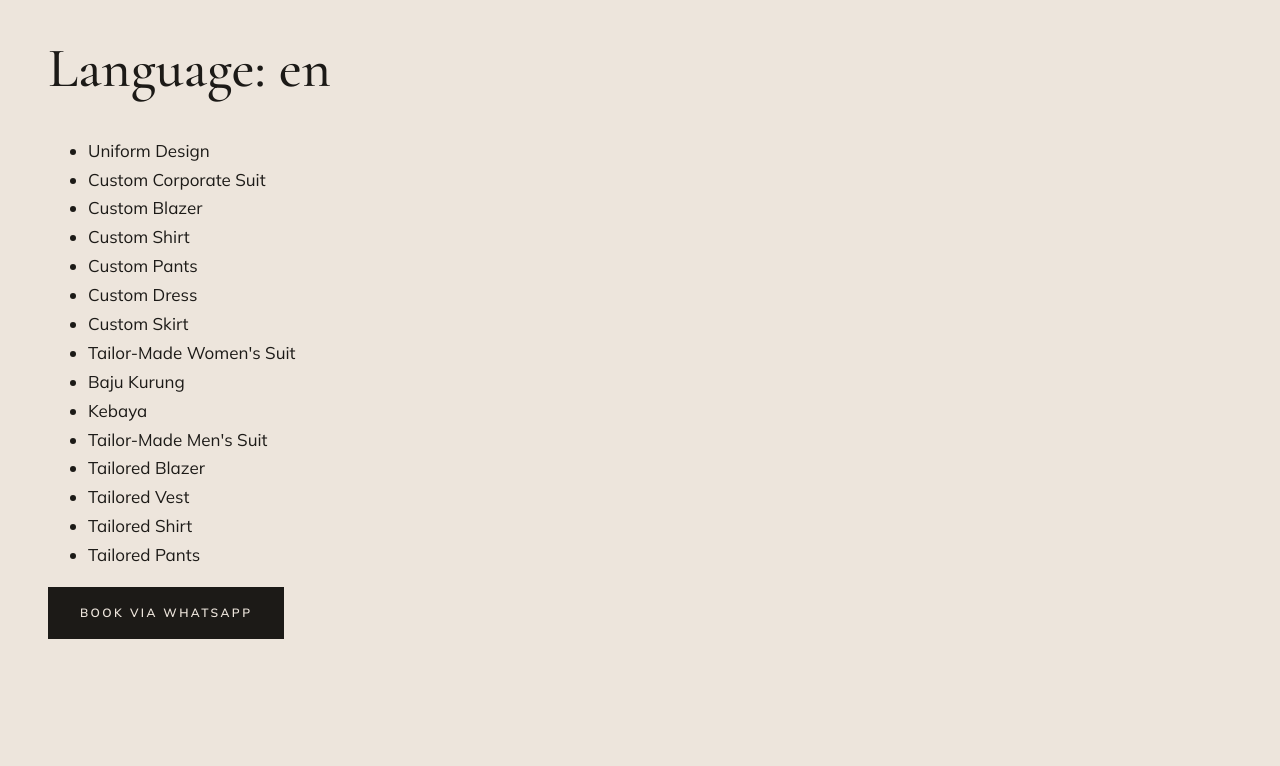
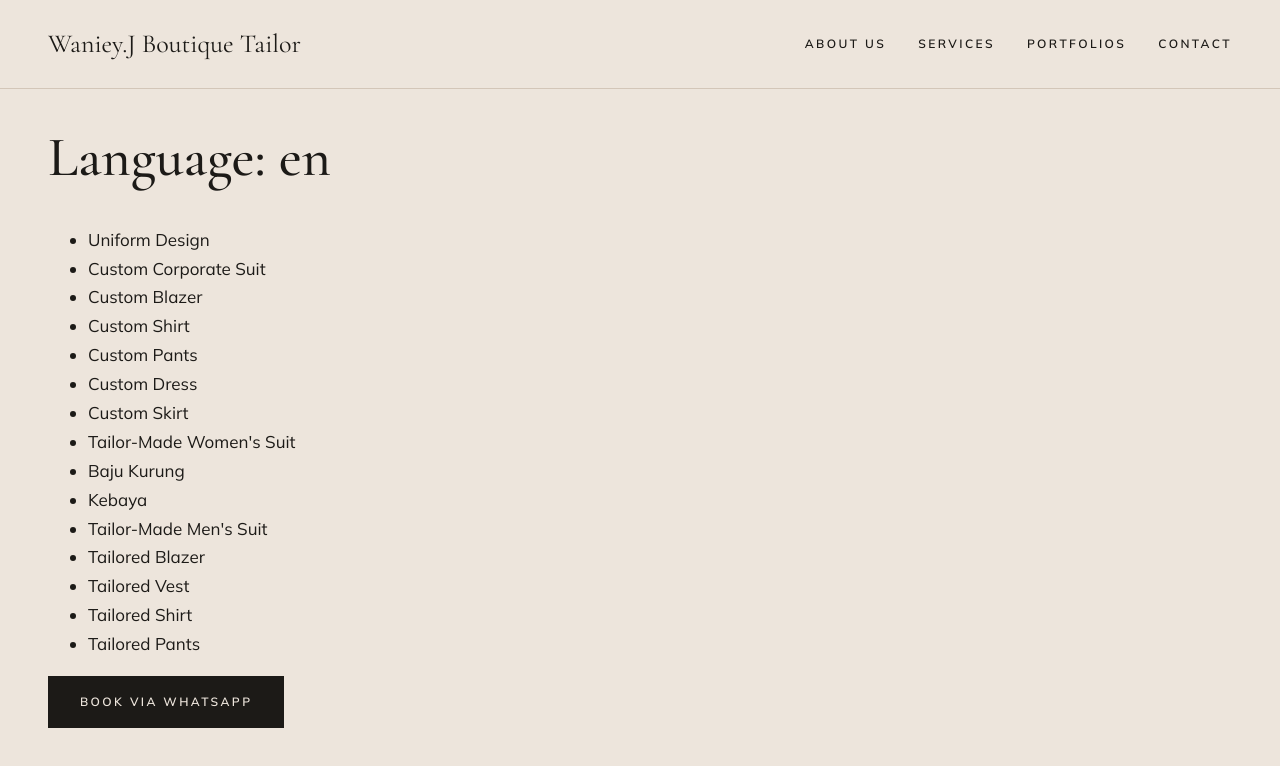
Before and after one commit to wnuqbh/wanieyj, a Next.js app: page /en in a window 1280 px wide. Shown: the top 766 px of the page. Built offline with nearby package versions, Linux system fonts and the light colour scheme.

Commit message:
Add Header component with logo and main menu

```diff
--- a/app/[lang]/layout.tsx
+++ b/app/[lang]/layout.tsx
@@ -4,6 +4,7 @@
 import { isLang, langs } from "@/lib/types";
 import "../globals.css";
 import { Cormorant_Garamond, Mulish } from "next/font/google";
+import { Header } from "@/components/Header";
 
 const displayFont = Cormorant_Garamond({
   subsets: ["latin"],
@@ -38,7 +39,10 @@
 
   return (
     <html lang={lang} className={`${displayFont.variable} ${bodyFont.variable}`}>
-      <body>{children}</body>
+      <body>
+        <Header lang={lang} />
+        {children}
+      </body>
     </html>
   );
 }
--- /dev/null
+++ b/components/Header.module.css
@@ -0,0 +1,49 @@
+.header {
+  position: sticky;
+  top: 0;
+  z-index: 10;
+  background: var(--cream);
+  border-bottom: 1px solid var(--line);
+}
+
+.inner {
+  display: flex;
+  align-items: center;
+  justify-content: space-between;
+  height: 64px;
+}
+
+.logo {
+  font-family: var(--font-display), serif;
+  font-size: var(--t-h3);
+  color: var(--espresso);
+  text-decoration: none;
+}
+
+.nav {
+  display: none;
+}
+
+.link {
+  font-size: var(--t-label);
+  font-weight: 600;
+  letter-spacing: 0.2em;
+  text-transform: uppercase;
+  color: var(--espresso);
+  text-decoration: none;
+}
+
+.link:hover {
+  color: var(--grey-text);
+}
+
+@media (min-width: 1024px) {
+  .inner {
+    height: 88px;
+  }
+
+  .nav {
+    display: flex;
+    gap: var(--s-6);
+  }
+}
--- /dev/null
+++ b/components/Header.tsx
@@ -0,0 +1,37 @@
+import Link from "next/link";
+import type { Lang } from "@/lib/types";
+import { dictionary } from "@/data/dictionary";
+import { site } from "@/data/site";
+import styles from "./Header.module.css";
+
+type HeaderProps = {
+  lang: Lang;
+};
+
+export function Header({ lang }: HeaderProps) {
+  const nav = dictionary.nav;
+  const links = [
+    { href: `/${lang}/about/`, label: nav.about[lang] },
+    { href: `/${lang}/services/`, label: nav.services[lang] },
+    { href: `/${lang}/portfolios/`, label: nav.portfolios[lang] },
+    { href: `/${lang}/contact/`, label: nav.contact[lang] },
+  ];
+
+  return (
+    <header className={styles.header}>
+      <div className={`container ${styles.inner}`}>
+        <Link href={`/${lang}/`} className={styles.logo}>
+          {site.name}
+        </Link>
+
+        <nav className={styles.nav}>
+          {links.map((link) => (
+            <Link key={link.href} href={link.href} className={styles.link}>
+              {link.label}
+            </Link>
+          ))}
+        </nav>
+      </div>
+    </header>
+  );
+}
```
